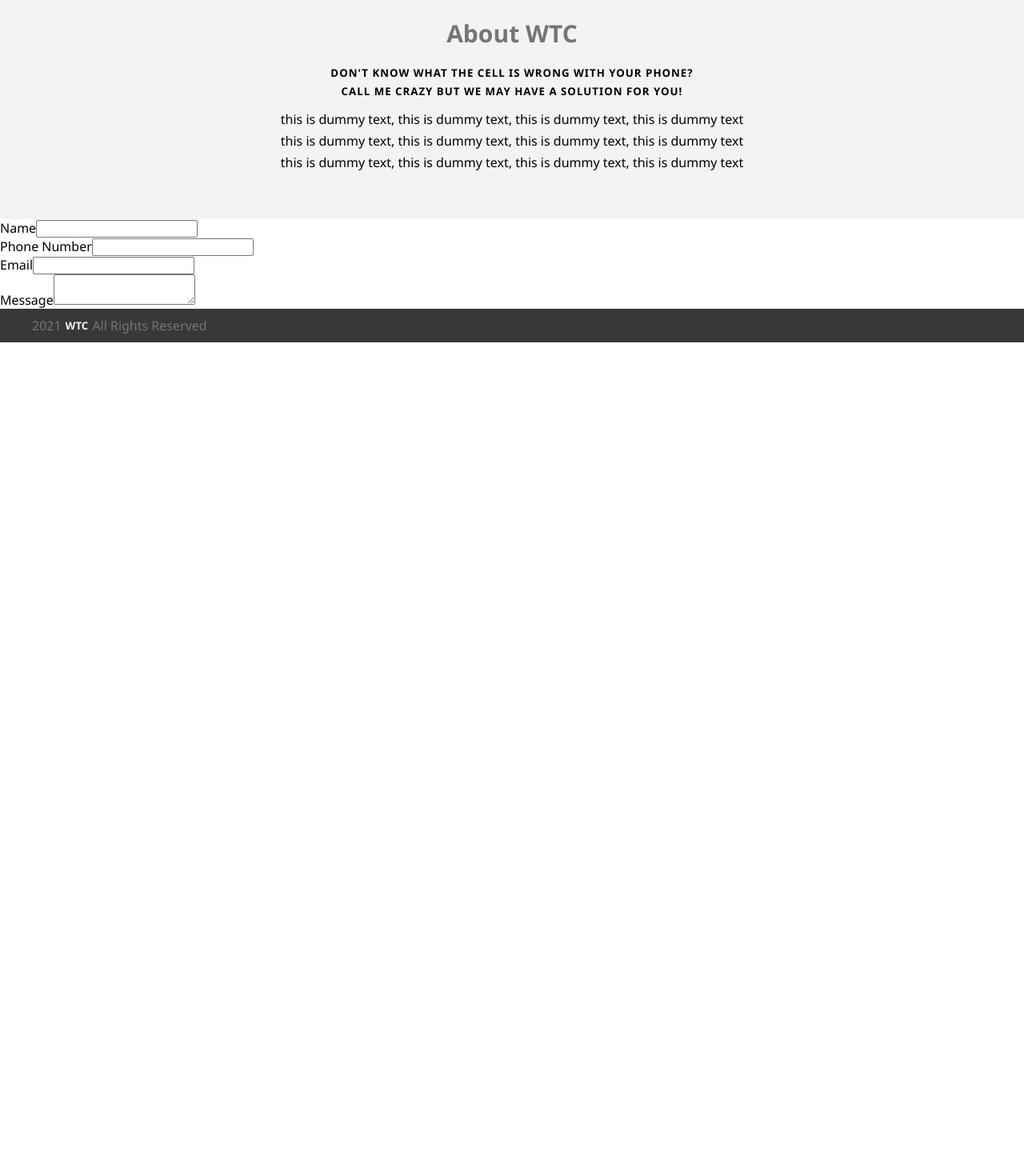
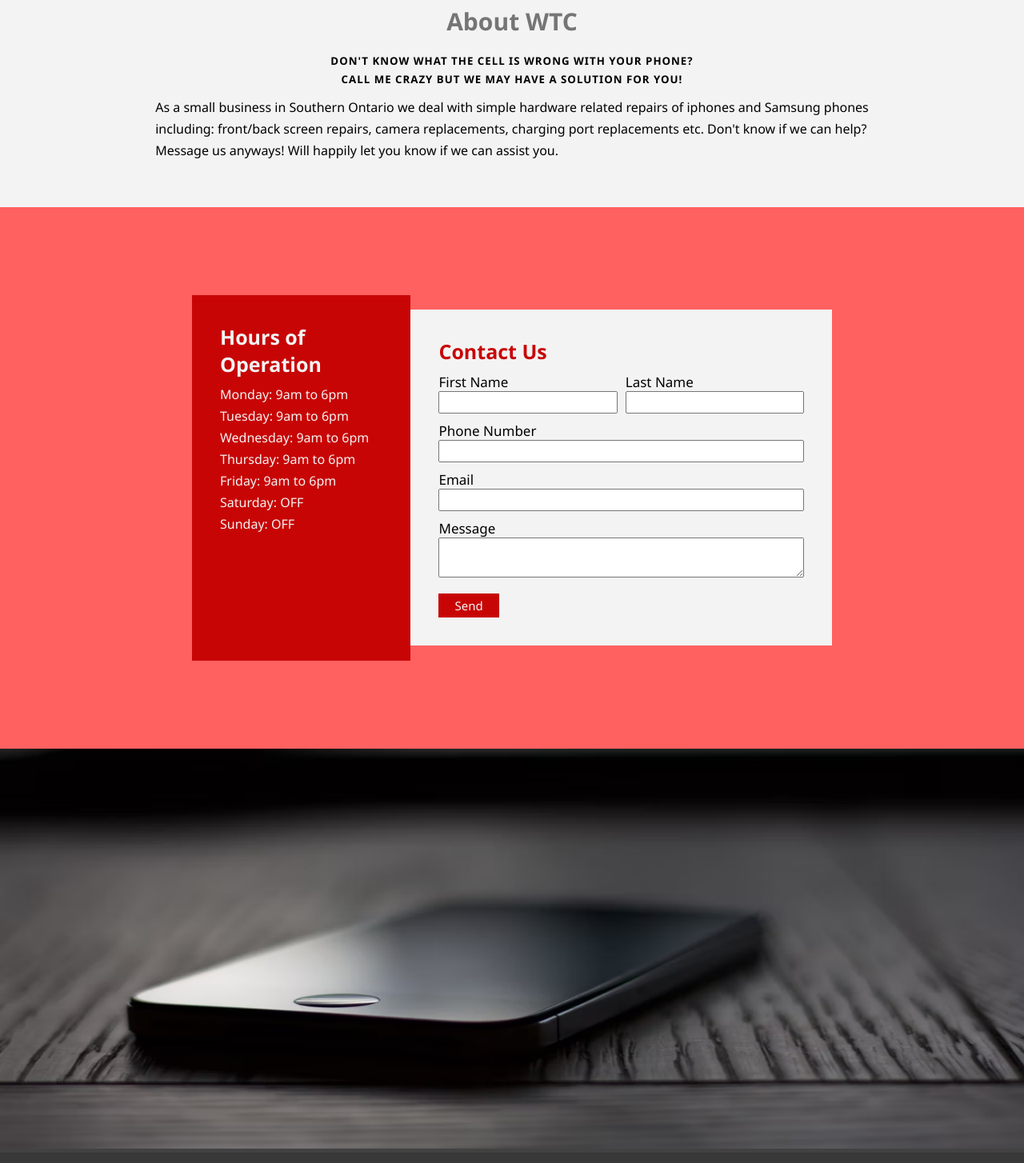
Before and after one commit to backyardcaveman/phoneComp, a React (Create React App) app: page / in a window 1280 px wide. Shown: the part 660-2114 px from the top of the page at 80% size. Before the commit the page ends 1088 px from the top, so only its background shows below. Built offline with nearby package versions, Linux system fonts and the light colour scheme.

Commit message:
second commit

```diff
--- a/package.json
+++ b/package.json
@@ -10,6 +10,7 @@
     "react-dom": "^18.1.0",
     "react-icons": "^4.3.1",
     "react-scripts": "5.0.1",
+    "react-scroll": "^1.8.7",
     "web-vitals": "^2.1.4"
   },
   "scripts": {
--- a/src/App.js
+++ b/src/App.js
@@ -3,6 +3,7 @@ import About from './components/About';
 import Footer from './components/Footer';
 import Form from './components/Form';
 import Header from './components/Header';
+import Hours from './components/Hours';
 import Logo from './components/Logo';
 import Main from './components/Main';
 
@@ -14,6 +15,7 @@ function App() {
       <Main />
       <About />
       <Form />
+      <Hours />
       <Footer />
     </div>
   );
--- a/src/components/About.js
+++ b/src/components/About.js
@@ -2,22 +2,19 @@ import classes from './About.module.css'
 
 function About() {
   return (
-    <div className={classes.about}>
+    <div id='about' className={classes.about}>
       <h3>About WTC</h3>
       <h5>DON'T KNOW WHAT THE CELL IS WRONG WITH YOUR PHONE?</h5>
       <h5>CALL ME CRAZY BUT WE MAY HAVE A SOLUTION FOR YOU!</h5>
       <div className={classes.paragraph}>
       <p>
-        this is dummy text, this is dummy text, this is dummy text, this is
-        dummy text
+        As a small business in Southern Ontario we deal with simple hardware related repairs of iphones and Samsung phones
+     </p>
+      <p>
+        including: front/back screen repairs, camera replacements, charging port replacements etc. Don't know if we can help?
       </p>
       <p>
-        this is dummy text, this is dummy text, this is dummy text, this is
-        dummy text
-      </p>
-      <p>
-        this is dummy text, this is dummy text, this is dummy text, this is
-        dummy text
+        Message us anyways! Will happily let you know if we can assist you.
       </p>
       </div>
 
--- a/src/components/Form.js
+++ b/src/components/Form.js
@@ -1,25 +1,48 @@
-import React from 'react'
+import classes from './Form.module.css';
 
 function Form() {
   return (
-    <form>
-      <div>
-        <label>Name</label>
+    <div id='contact' className={classes.formSection}>
+      <div className={classes.formContainer}>
+      <div className={classes.information}>
+        <h3>Hours of Operation</h3>
+        <p>Monday: 9am to 6pm</p>
+        <p>Tuesday: 9am to 6pm</p>
+        <p>Wednesday: 9am to 6pm</p>
+        <p>Thursday: 9am to 6pm</p>
+        <p>Friday: 9am to 6pm</p>
+        <p>Saturday: OFF</p>
+        <p>Sunday: OFF</p>
+      </div>
+      <form>
+        <h3>Contact Us</h3>
+      <div className={classes.nameFields}>
+      <div className={classes.formField}>
+        <label>First Name</label>
         <input type='text'/>
       </div>
-      <div>
+      <div className={`${classes.formField} ${classes.rightInput}`}>
+        <label>Last Name</label>
+        <input type='text'/>
+      </div>
+      </div>
+
+      <div className={classes.formField}>
         <label>Phone Number</label>
         <input type='number'/>
       </div>
-      <div>
+      <div className={classes.formField}>
         <label>Email</label>
         <input type='email'/>
       </div>
-      <div>
+      <div className={classes.formField}>
         <label>Message</label>
         <textarea type='text'/>
       </div>
+      <button className={classes.btn}>Send</button>
     </form>
+    </div>
+    </div>
   )
 }
 
--- a/src/components/Form.module.css
+++ b/src/components/Form.module.css
@@ -0,0 +1,91 @@
+
+:root{
+    --red: #C80505;
+    --offWhite: #f3f3f3;
+}
+
+.formSection {
+    background-color: rgba(255, 0, 0, 0.623);
+    padding-top: 70px;
+    padding-bottom: 70px;
+}
+
+.formContainer {
+    display: flex;
+    align-items: center;
+    justify-content: center;
+    max-width: 800px;
+    /* background-color: green; */
+    margin: auto;
+    padding-top: 40px;
+    padding-bottom: 40px;
+}
+
+.information {
+    background-color: var(--red);
+    color: var(--offWhite);
+    padding: 35px 35px 155px 35px;
+}
+
+.information p {
+    margin-bottom: 5px;
+}
+
+.formContainer form {
+    background-color: var(--offWhite);
+    padding: 35px;
+}
+
+.formContainer h3 {
+    font-size: 25px;
+}
+
+.formContainer .information h3 {
+    margin-bottom: 10px;
+}
+
+.formContainer form h3 {
+    color: var(--red);
+    margin-bottom: 10px;
+}
+
+.formField {
+    display: flex;
+    flex-direction: column;
+}
+
+.formContainer form input,
+.formContainer form textarea {
+    font-size: 18px;
+    margin-bottom: 10px;
+}
+
+.formContainer form {
+    font-size: 17px;
+}
+
+.nameFields {
+    display: flex;
+}
+
+.rightInput {
+    margin-left: 10px;
+}
+
+.formContainer .btn {
+    cursor: pointer;
+    font-size: 15px;
+    border: none;
+    background-color: var(--red);
+    color: var(--offWhite);
+    padding: 5px 20px 5px 20px;
+    margin-top: 10px;
+    /* transition: 0.2s; */
+}
+
+.formContainer .btn:hover {
+    background-color: #f3f3f3;
+    border: 2px solid var(--red);
+    color: black;
+    padding: 3px 18px 3px 18px;
+}
--- a/src/components/Header.js
+++ b/src/components/Header.js
@@ -1,5 +1,7 @@
 import classes from './Header.module.css';
 import { BsPhone } from 'react-icons/bs'
+import { Link } from 'react-scroll';
+
 
 function Header() {
   return (
@@ -9,9 +11,9 @@ function Header() {
             <h5>WTC</h5>
         </div>
         <ul className={classes.navLinks}>
-            <li>About</li>
-            <li>Services</li>
-            <li>Contact</li>
+            <Link to='about' spy={true} smooth={true} duration={500} offset={-50}><li>About</li></Link>
+            <Link to='contact' spy={true} smooth={true} duration={500} offset={-50}><li>Contact</li></Link>
+            <Link to='contact' spy={true} smooth={true} duration={500} offset={-50}><li>Hours</li></Link>
         </ul>
     </div>
   )
--- a/src/components/Header.module.css
+++ b/src/components/Header.module.css
@@ -1,4 +1,6 @@
 .header {
+    position: fixed;
+    width: 100%;
     display: flex;
     align-items: center;
     justify-content: space-between;
--- /dev/null
+++ b/src/components/Hours.js
@@ -0,0 +1,14 @@
+import React from 'react'
+import pic from '../public/pics/iphone.avif';
+import classes from './Hours.module.css';
+
+function Hours() {
+  return (
+    <div className={classes.hours}>
+        <img src={pic}>
+        </img>
+    </div>
+  )
+}
+
+export default Hours
--- /dev/null
+++ b/src/components/Hours.module.css
@@ -0,0 +1,8 @@
+.hours {
+    background-color: rgb(66, 66, 66);
+}
+
+.hours img {
+    width: 100%;
+    height: 500px;
+}
--- a/src/components/Logo.module.css
+++ b/src/components/Logo.module.css
@@ -2,7 +2,7 @@
     display: flex;
     align-items: center;
     justify-content: center;
-    margin-top: 66px;
+    margin-top: 115px;
     margin-bottom: 66px;
 }
 
```
Also changed, not shown: src/public/pics/iphone.avif (added), 1 other file (tests, documents, lock files or other folders).
